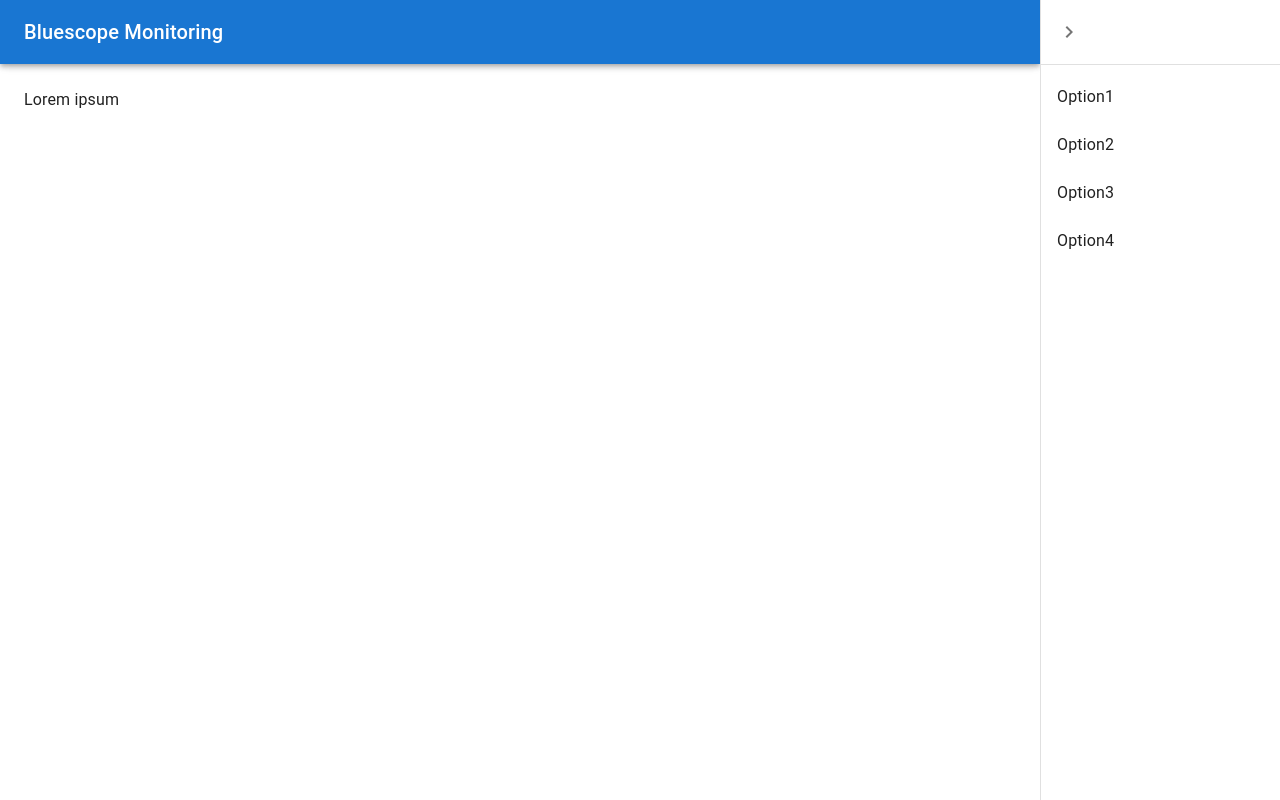
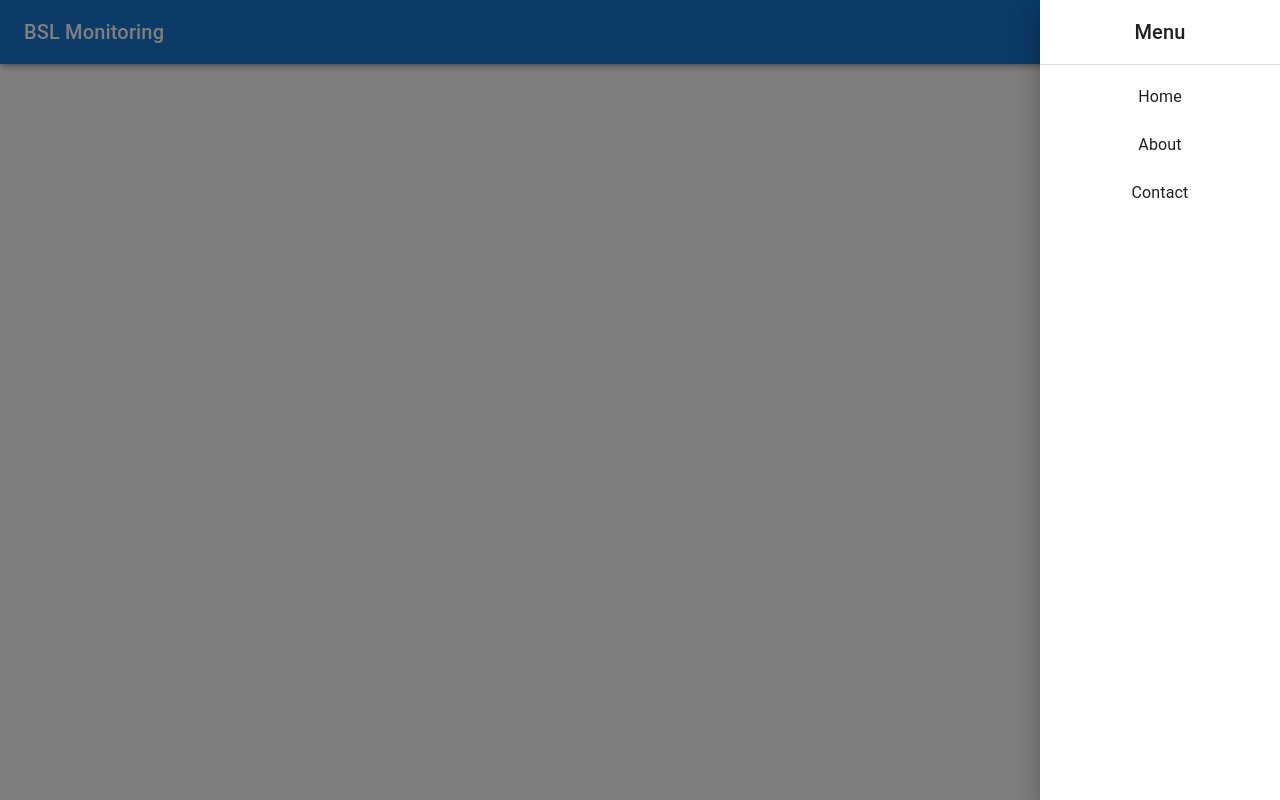
Before and after one commit to Sayantanmukh/Bsl-monitoring, a React (Create React App) app: page /about in a window 1280 px wide. Both pictures are taken after a click on the button "open drawer". Built offline with nearby package versions, Linux system fonts and the light colour scheme.

Commit message:
some UI changes

```diff
--- a/src/App.js
+++ b/src/App.js
@@ -1,7 +1,8 @@
 import "./App.css";
 import NavBar from "./components/NavBar";
-import { BrowserRouter as Router,  Route, Routes } from "react-router-dom";
-import  Sidebar  from "./components/Sidebar";
+import { BrowserRouter as Router, Route, Routes } from "react-router-dom";
+import Sidebar from "./components/Sidebar";
+import Main from "./pages/Main";
 
 // import { Home } from "./components/Pages/Home";
 // import { About } from "./components/Pages/About";
@@ -12,19 +13,18 @@ function App() {
   return (
     <>
       <Router>
-        <Sidebar/>
-        {/* <NavBar/> */}
+        <Main />
 
-        {/* <div className="pages">
+        <div className="pages">
           <Routes>
-            <Route path="/" element={<Home />} />
-            <Route path="/about" element={<About />} />
-            <Route path="/blog" element={<Blog />} />
-            <Route path="/contact" element={<Contact />} />
+            <Route path="/" element={<></>} />
+            <Route path="/about" element={<></>} />
+            <Route path="/blog" element={<></>} />
+            <Route path="/contact" element={<></>} />
           </Routes>
-        </div> */}
+        </div>
       </Router>
-  </>
+    </>
   );
 }
 
--- /dev/null
+++ b/src/components/DrawerAppBar.jsx
@@ -0,0 +1,113 @@
+/* This file contains code for responsive navbar and sidebar together */
+
+
+import * as React from 'react';
+import PropTypes from 'prop-types';
+import AppBar from '@mui/material/AppBar';
+import Box from '@mui/material/Box';
+import CssBaseline from '@mui/material/CssBaseline';
+import Divider from '@mui/material/Divider';
+import Drawer from '@mui/material/Drawer';
+import IconButton from '@mui/material/IconButton';
+import List from '@mui/material/List';
+import ListItem from '@mui/material/ListItem';
+import ListItemButton from '@mui/material/ListItemButton';
+import ListItemText from '@mui/material/ListItemText';
+import MenuIcon from '@mui/icons-material/Menu';
+import Toolbar from '@mui/material/Toolbar';
+import Typography from '@mui/material/Typography';
+import Button from '@mui/material/Button';
+
+const drawerWidth = 240;
+const navItems = ['Home', 'About', 'Contact'];
+
+function DrawerAppBar(props) {
+  const { window } = props;
+  const [mobileOpen, setMobileOpen] = React.useState(false);
+
+  const handleDrawerToggle = () => {
+    setMobileOpen((prevState) => !prevState);
+  };
+
+  const drawer = (
+    <Box onClick={handleDrawerToggle} sx={{ textAlign: 'center' }}>
+      <Typography variant="h6" sx={{ my: 2 }}>
+        Menu
+      </Typography>
+      <Divider />
+      <List>
+        {navItems.map((item) => (
+          <ListItem key={item} disablePadding>
+            <ListItemButton sx={{ textAlign: 'center' }}>
+              <ListItemText primary={item} />
+            </ListItemButton>
+          </ListItem>
+        ))}
+      </List>
+    </Box>
+  );
+
+  const container = window !== undefined ? () => window().document.body : undefined;
+
+  return (
+    <Box sx={{ display: 'flex' }}>
+      <CssBaseline />
+      <AppBar component="nav">
+        <Toolbar>
+          {/* This is the hero text */}
+          <Typography
+            variant="h6"
+            component="div"
+            sx={{ flexGrow: 1, display: { xs: 'block', sm: 'block' } }}
+          >
+            BSL Monitoring
+          </Typography>
+
+          {/* This is the menu icon */}
+          <IconButton
+            color="inherit"
+            aria-label="open drawer"
+            edge="start"
+            onClick={handleDrawerToggle}
+            sx={{ mr: 2, display: { sm: 'block' } }}
+          >
+            <MenuIcon />
+          </IconButton>
+
+        </Toolbar>
+      </AppBar>
+      <Box component="nav">
+        <Drawer
+          container={container}
+          variant="temporary"
+          anchor={'right'}
+          open={mobileOpen}
+          onClose={handleDrawerToggle}
+          ModalProps={{
+            keepMounted: true, // Better open performance on mobile.
+          }}
+          sx={{
+            display: { xs: 'block', sm: 'block' },
+            '& .MuiDrawer-paper': { boxSizing: 'border-box', width: drawerWidth },
+          }}
+        >
+          {drawer}
+        </Drawer>
+      </Box>
+      <Box component="main" sx={{ p: 3 }}>
+        <Toolbar />
+
+      </Box>
+    </Box>
+  );
+}
+
+DrawerAppBar.propTypes = {
+  /**
+   * Injected by the documentation to work in an iframe.
+   * You won't need it on your project.
+   */
+  window: PropTypes.func,
+};
+
+export default DrawerAppBar;
--- a/src/components/NavBar.js
+++ b/src/components/NavBar.js
@@ -1,66 +1,48 @@
-import React, { useState } from "react";
-import * as FaIcons from 'react-icons/fa';
-import * as AiIcons from 'react-icons/ai';
+// import MenuIcon from '@mui/icons-material/Menu';
+// import { Box } from "@mui/material";
+// import MuiAppBar from '@mui/material/AppBar';
+// import IconButton from '@mui/material/IconButton';
+// import { styled, useTheme } from '@mui/material/styles';
+// import Toolbar from '@mui/material/Toolbar';
+// import Typography from '@mui/material/Typography';
+// const drawerWidth = 240;
+// const AppBar = styled(MuiAppBar, {
+//   shouldForwardProp: (prop) => prop !== 'open',
+// })(({ theme, open }) => ({
+//   transition: theme.transitions.create(['margin', 'width'], {
+//     easing: theme.transitions.easing.sharp,
+//     duration: theme.transitions.duration.leavingScreen,
+//   }),
+//   ...(open && {
+//     width: `calc(100% - ${drawerWidth}px)`,
+//     transition: theme.transitions.create(['margin', 'width'], {
+//       easing: theme.transitions.easing.easeOut,
+//       duration: theme.transitions.duration.enteringScreen,
+//     }),
+//     marginRight: drawerWidth,
+//   }),
+// }));
 
-import { NavLink, Link } from "react-router-dom";
-import "./NavBar.css";
-import { SidebarData } from './SidebarData';
+// function NavBar() {
+//   const theme = useTheme();
+//   <Box sx={{ display: 'flex' }}>
+//     <AppBar position="fixed" open={open}>
+//       <Toolbar>
+//         <Typography variant="h6" noWrap sx={{ flexGrow: 1 }} component="div">
+//           Bluescope Monitoring
+//         </Typography>
+//         <IconButton
+//           color="inherit"
+//           aria-label="open drawer"
+//           edge="end"
+//           onClick={handleDrawerOpen}
+//           sx={{ ...(open && { display: 'none' }) }}
+//         >
+//           <MenuIcon />
+//         </IconButton>
+//       </Toolbar>
+//     </AppBar>
+//   </Box>
+// }
 
-
-
-function NavBar() {
-  const [sidebar, setSidebar] = useState(false);
-  const [click, setClick] = useState(false);
-  // const showSidebar = () => setSidebar(!sidebar);
-  const handleClick = () => setClick(!click);
-  return (
-    <>
-      <nav className="navbar">
-        <div className="nav-container">
-          <NavLink exact to="/" className="nav-logo">
-            Bluescope Monitoring
-            <i className="fas fa-code"></i>
-          </NavLink>
-
-          <ul className={click ? "nav-menu active" : "nav-menu"}>
-
-            <li className="nav-item">
-              <NavLink
-                exact
-                to="/menu"
-                activeClassName="active"
-                className="nav-links"
-                onClick={handleClick}
-              >
-
-
-                Menu
-
-
-              </NavLink>
-              </li>
-
-
-
-            <li className="nav-item">
-              <NavLink
-                exact
-                to="/login"
-                activeClassName="active"
-                className="nav-links"
-                onClick={handleClick}
-              >
-                Login
-              </NavLink>
-            </li>
-          </ul>
-          <div className="nav-icon" onClick={handleClick}>
-            <i className={click ? "fas fa-times" : "fas fa-bars"}></i>
-          </div>
-        </div>
-      </nav>
-    </>
-  );
-}
-
-export default NavBar;
+// export default NavBar;
--- a/src/components/Sidebar.js
+++ b/src/components/Sidebar.js
@@ -1,153 +1,120 @@
-import * as React from 'react';
-import { styled, useTheme } from '@mui/material/styles';
-import Box from '@mui/material/Box';
-import Drawer from '@mui/material/Drawer';
-import MuiAppBar from '@mui/material/AppBar';
-import Toolbar from '@mui/material/Toolbar';
-import CssBaseline from '@mui/material/CssBaseline';
-import List from '@mui/material/List';
-import Typography from '@mui/material/Typography';
-import Divider from '@mui/material/Divider';
-import IconButton from '@mui/material/IconButton';
-import MenuIcon from '@mui/icons-material/Menu';
-import ChevronLeftIcon from '@mui/icons-material/ChevronLeft';
-import ChevronRightIcon from '@mui/icons-material/ChevronRight';
-import ListItem from '@mui/material/ListItem';
-import ListItemButton from '@mui/material/ListItemButton';
-import ListItemIcon from '@mui/material/ListItemIcon';
-import ListItemText from '@mui/material/ListItemText';
-import InboxIcon from '@mui/icons-material/MoveToInbox';
-import MailIcon from '@mui/icons-material/Mail';
+// import ChevronLeftIcon from '@mui/icons-material/ChevronLeft';
+// import ChevronRightIcon from '@mui/icons-material/ChevronRight';
+// import MenuIcon from '@mui/icons-material/Menu';
+// import MuiAppBar from '@mui/material/AppBar';
+// import Box from '@mui/material/Box';
+// import CssBaseline from '@mui/material/CssBaseline';
+// import Divider from '@mui/material/Divider';
+// import Drawer from '@mui/material/Drawer';
+// import IconButton from '@mui/material/IconButton';
+// import List from '@mui/material/List';
+// import ListItem from '@mui/material/ListItem';
+// import ListItemButton from '@mui/material/ListItemButton';
+// import ListItemText from '@mui/material/ListItemText';
+// import { styled, useTheme } from '@mui/material/styles';
+// import Toolbar from '@mui/material/Toolbar';
+// import Typography from '@mui/material/Typography';
+// import * as React from 'react';
 
-const drawerWidth = 240;
+// const drawerWidth = 240;
 
-const Main = styled('main', { shouldForwardProp: (prop) => prop !== 'open' })(
-  ({ theme, open }) => ({
-    flexGrow: 1,
-    padding: theme.spacing(3),
-    transition: theme.transitions.create('margin', {
-      easing: theme.transitions.easing.sharp,
-      duration: theme.transitions.duration.leavingScreen,
-    }),
-    marginRight: -drawerWidth,
-    ...(open && {
-      transition: theme.transitions.create('margin', {
-        easing: theme.transitions.easing.easeOut,
-        duration: theme.transitions.duration.enteringScreen,
-      }),
-      marginRight: 0,
-    }),
-  }),
-);
+// const Main = styled('main', { shouldForwardProp: (prop) => prop !== 'open' })(
+//   ({ theme, open }) => ({
+//     flexGrow: 1,
+//     padding: theme.spacing(3),
+//     transition: theme.transitions.create('margin', {
+//       easing: theme.transitions.easing.sharp,
+//       duration: theme.transitions.duration.leavingScreen,
+//     }),
+//     marginRight: -drawerWidth,
+//     ...(open && {
+//       transition: theme.transitions.create('margin', {
+//         easing: theme.transitions.easing.easeOut,
+//         duration: theme.transitions.duration.enteringScreen,
+//       }),
+//       marginRight: 0,
+//     }),
+//   }),
+// );
 
-const AppBar = styled(MuiAppBar, {
-  shouldForwardProp: (prop) => prop !== 'open',
-})(({ theme, open }) => ({
-  transition: theme.transitions.create(['margin', 'width'], {
-    easing: theme.transitions.easing.sharp,
-    duration: theme.transitions.duration.leavingScreen,
-  }),
-  ...(open && {
-    width: `calc(100% - ${drawerWidth}px)`,
-    transition: theme.transitions.create(['margin', 'width'], {
-      easing: theme.transitions.easing.easeOut,
-      duration: theme.transitions.duration.enteringScreen,
-    }),
-    marginRight: drawerWidth,
-  }),
-}));
 
-const DrawerHeader = styled('div')(({ theme }) => ({
-  display: 'flex',
-  alignItems: 'center',
-  padding: theme.spacing(0, 1),
-  // necessary for content to be below app bar
-  ...theme.mixins.toolbar,
-  justifyContent: 'flex-start',
-}));
 
-export default function Sidebar() {
-  const theme = useTheme();
-  const [open, setOpen] = React.useState(false);
+// const DrawerHeader = styled('div')(({ theme }) => ({
+//   display: 'flex',
+//   alignItems: 'center',
+//   padding: theme.spacing(0, 1),
+//   // necessary for content to be below app bar
+//   ...theme.mixins.toolbar,
+//   justifyContent: 'flex-start',
+// }));
 
-  const handleDrawerOpen = () => {
-    setOpen(true);
-  };
+// export default function Sidebar() {
+//   const theme = useTheme();
+//   const [open, setOpen] = React.useState(false);
 
-  const handleDrawerClose = () => {
-    setOpen(false);
-  };
+//   const handleDrawerOpen = () => {
+//     setOpen(true);
+//   };
 
-  return (
-    <Box sx={{ display: 'flex' }}>
-      <CssBaseline />
-      <AppBar position="fixed" open={open}>
-        <Toolbar>
-          <Typography variant="h6" noWrap sx={{ flexGrow: 1 }} component="div">
-            Bluescope Monitoring
-          </Typography>
-          <IconButton
-            color="inherit"
-            aria-label="open drawer"
-            edge="end"
-            onClick={handleDrawerOpen}
-            sx={{ ...(open && { display: 'none' }) }}
-          >
-            <MenuIcon />
-          </IconButton>
-        </Toolbar>
-      </AppBar>
-      <Main open={open}>
-        <DrawerHeader />
-        <Typography paragraph>
-          Lorem ipsum
-        </Typography>
+//   const handleDrawerClose = () => {
+//     setOpen(false);
+//   };
 
-      </Main>
-      <Drawer
-        sx={{
-          width: drawerWidth,
-          flexShrink: 0,
-          '& .MuiDrawer-paper': {
-            width: drawerWidth,
-          },
-        }}
-        variant="persistent"
-        anchor="right"
-        open={open}
-      >
-        <DrawerHeader>
-          <IconButton onClick={handleDrawerClose}>
-            {theme.direction === 'rtl' ? <ChevronLeftIcon /> : <ChevronRightIcon />}
-          </IconButton>
-        </DrawerHeader>
-        <Divider />
-        <List>
-          {['Option1', 'Option2', 'Option3', 'Option4'].map((text, index) => (
-            <ListItem key={text} disablePadding>
-              <ListItemButton>
-                {/* <ListItemIcon>
-                  {index % 2 === 0 ? <InboxIcon /> : <MailIcon />}
-                </ListItemIcon> */}
-                <ListItemText primary={text} />
-              </ListItemButton>
-            </ListItem>
-          ))}
-        </List>
-        {/* <Divider />
-        <List>
-          {['All mail', 'Trash', 'Spam'].map((text, index) => (
-            <ListItem key={text} disablePadding>
-              <ListItemButton>
-                <ListItemIcon>
-                  {index % 2 === 0 ? <InboxIcon /> : <MailIcon />}
-                </ListItemIcon>
-                <ListItemText primary={text} />
-              </ListItemButton>
-            </ListItem>
-          ))}
-        </List> */}
-      </Drawer>
-    </Box>
-  );
-}
+//   return (
+//     <Box sx={{ display: 'flex' }}>
+//       <CssBaseline />
+
+//       <Main open={open}>
+//         <DrawerHeader />
+//         <Typography paragraph>
+//           Lorem ipsum
+//         </Typography>
+
+//       </Main>
+//       <Drawer
+//         sx={{
+//           width: drawerWidth,
+//           flexShrink: 0,
+//           '& .MuiDrawer-paper': {
+//             width: drawerWidth,
+//           },
+//         }}
+//         variant="persistent"
+//         anchor="right"
+//         open={open}
+//       >
+//         <DrawerHeader>
+//           <IconButton onClick={handleDrawerClose}>
+//             {theme.direction === 'rtl' ? <ChevronLeftIcon /> : <ChevronRightIcon />}
+//           </IconButton>
+//         </DrawerHeader>
+//         <Divider />
+//         <List>
+//           {['Option1', 'Option2', 'Option3', 'Option4'].map((text, index) => (
+//             <ListItem key={text} disablePadding>
+//               <ListItemButton>
+//                 {/* <ListItemIcon>
+//                   {index % 2 === 0 ? <InboxIcon /> : <MailIcon />}
+//                 </ListItemIcon> */}
+//                 <ListItemText primary={text} />
+//               </ListItemButton>
+//             </ListItem>
+//           ))}
+//         </List>
+//         {/* <Divider />
+//         <List>
+//           {['All mail', 'Trash', 'Spam'].map((text, index) => (
+//             <ListItem key={text} disablePadding>
+//               <ListItemButton>
+//                 <ListItemIcon>
+//                   {index % 2 === 0 ? <InboxIcon /> : <MailIcon />}
+//                 </ListItemIcon>
+//                 <ListItemText primary={text} />
+//               </ListItemButton>
+//             </ListItem>
+//           ))}
+//         </List> */}
+//       </Drawer>
+//     </Box>
+//   );
+// }
--- a/src/components/SidebarData.js
+++ b/src/components/SidebarData.js
@@ -1,38 +1,38 @@
-import React from 'react';
-import * as FaIcons from 'react-icons/fa';
-import * as AiIcons from 'react-icons/ai';
-import * as IoIcons from 'react-icons/io';
+// import React from 'react';
+// import * as FaIcons from 'react-icons/fa';
+// import * as AiIcons from 'react-icons/ai';
+// import * as IoIcons from 'react-icons/io';
 
-export const SidebarData = [
+// export const SidebarData = [
 
-  {
-    title: 'Option1',
-    path: '/option1',
-    // icon: <IoIcons.IoIosPaper />,
-    cName: 'nav-text'
-  },
-  {
-    title: 'Option2',
-    path: '/option2',
-    // icon: <FaIcons.FaCartPlus />,
-    cName: 'nav-text'
-  },
-  {
-    title: 'Option3',
-    path: '/option3',
-    // icon: <IoIcons.IoMdPeople />,
-    cName: 'nav-text'
-  },
 //   {
-//     title: 'Messages',
-//     path: '/messages',
-//     // icon: <FaIcons.FaEnvelopeOpenText />,
+//     title: 'Option1',
+//     path: '/option1',
+//     icon: <IoIcons.IoIosPaper />,
 //     cName: 'nav-text'
 //   },
 //   {
-//     title: 'Support',
-//     path: '/support',
-//     // icon: <IoIcons.IoMdHelpCircle />,
+//     title: 'Option2',
+//     path: '/option2',
+//     // icon: <FaIcons.FaCartPlus />,
 //     cName: 'nav-text'
-//   }
-];
+//   },
+//   {
+//     title: 'Option3',
+//     path: '/option3',
+//     // icon: <IoIcons.IoMdPeople />,
+//     cName: 'nav-text'
+//   },
+// //   {
+// //     title: 'Messages',
+// //     path: '/messages',
+// //     // icon: <FaIcons.FaEnvelopeOpenText />,
+// //     cName: 'nav-text'
+// //   },
+// //   {
+// //     title: 'Support',
+// //     path: '/support',
+// //     // icon: <IoIcons.IoMdHelpCircle />,
+// //     cName: 'nav-text'
+// //   }
+// ];
--- /dev/null
+++ b/src/pages/Main.jsx
@@ -0,0 +1,10 @@
+import React from 'react'
+import DrawerAppBar from '../components/DrawerAppBar'
+
+function Main() {
+    return (
+        <DrawerAppBar />
+    )
+}
+
+export default Main
```
Also changed, not shown: 1 other file (tests, documents, lock files or other folders).
